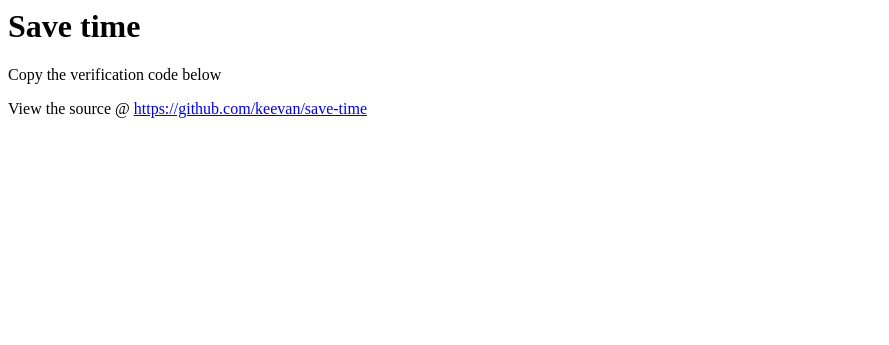
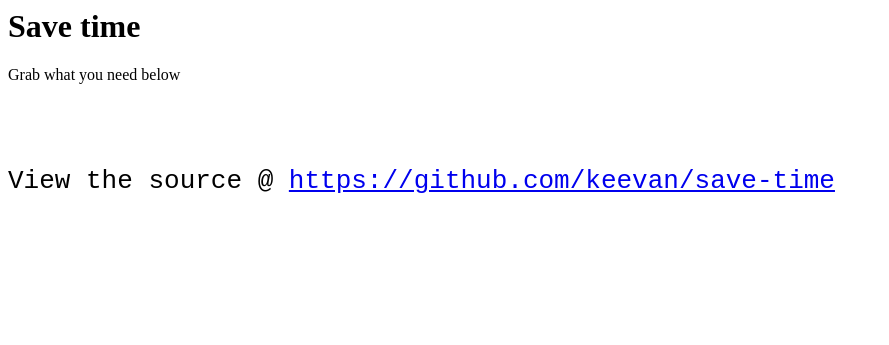
Before and after one commit to keevan/save-time, a plain HTML site: page index.html in a window 1280 px wide. Shown: the whole page, without its empty margins (0-889 px from the left). Drawn offline with Linux system fonts and the light colour scheme.

Commit message:
Updated index

```diff
--- a/index.html
+++ b/index.html
@@ -1,10 +1,10 @@
 <h1>Save time</h1>
 
-<p>Copy the verification code below</p>
+<p>Grab what you need below</p>
+
+<pre id="_" style="font-size:2em;white-space:pre-line" />
+
 <p>View the source @ <a href="https://github.com/keevan/save-time">https://github.com/keevan/save-time</a></p>
-
-<pre id="_">
-</pre>
 
 <script>
 	const searchParams = new URLSearchParams(location.search);
```
